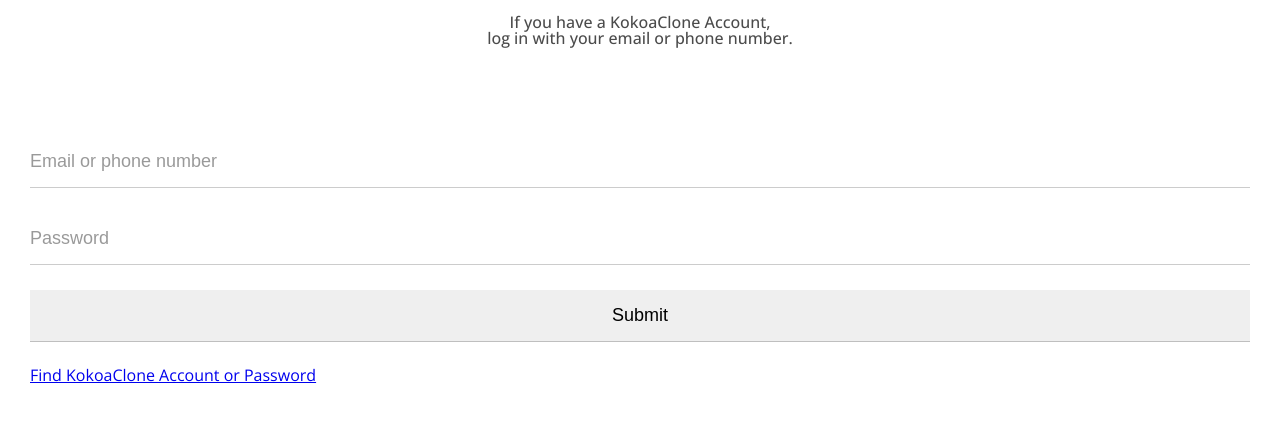
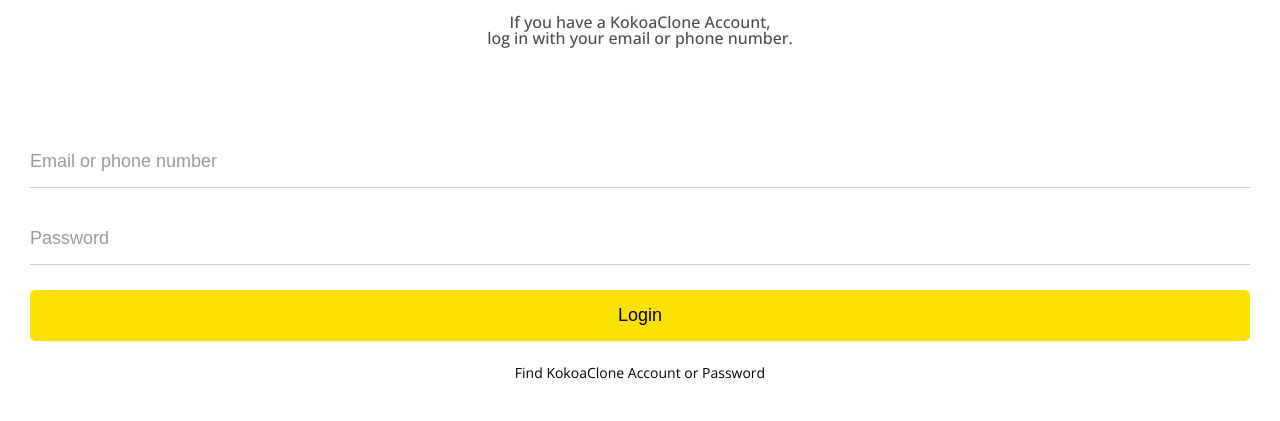
Before and after one commit to intersian/kokoa-clone-2022, a plain HTML site: page index.html in a window 1280 px wide. Shown: the part 167-588 px from the top of the page. Drawn offline with nearby package versions, Linux system fonts and the light colour scheme.

Commit message:
index update

```diff
--- a/CSS/styles.css
+++ b/CSS/styles.css
@@ -35,15 +35,32 @@ body {
     border: none;
     padding: 15px 0px;
     font-size: 18px;
-    border-bottom: 1px solid rgba(0, 0, 0, 0.2);
     margin-bottom: 25px;
-    transition: border-color 0.3s ease-in-out;
 }
 
 .login-form input::placeholder {
     color: rgba(0, 0, 0, 0.4);
 }
 
+
+.login-form input:not([type="submit"]) {
+    border-bottom: 1px solid rgba(0, 0, 0, 0.2);
+    transition: border-color 0.3s ease-in-out;
+}
+
 .login-form input:focus{
     border-color: rgba(0, 0, 0, 0.5);
 }
+
+.login-form input[type="submit"] {
+    background-color: var(--yellow);
+    cursor: pointer;
+    border-radius: 5px;
+}
+
+.login-form a {
+    text-align: center;
+    text-decoration: none;
+    color: inherit;
+    font-size: 14px;
+}
--- a/index.html
+++ b/index.html
@@ -34,7 +34,7 @@
     <form class="login-form">
         <input type="text" placeholder="Email or phone number" />
         <input type="password" placeholder="Password" />
-        <input type="submit" placeholder="Login">
+        <input type="submit" value="Login">
         <a href="#">Find KokoaClone Account or Password</a>
     </form>
 
```
